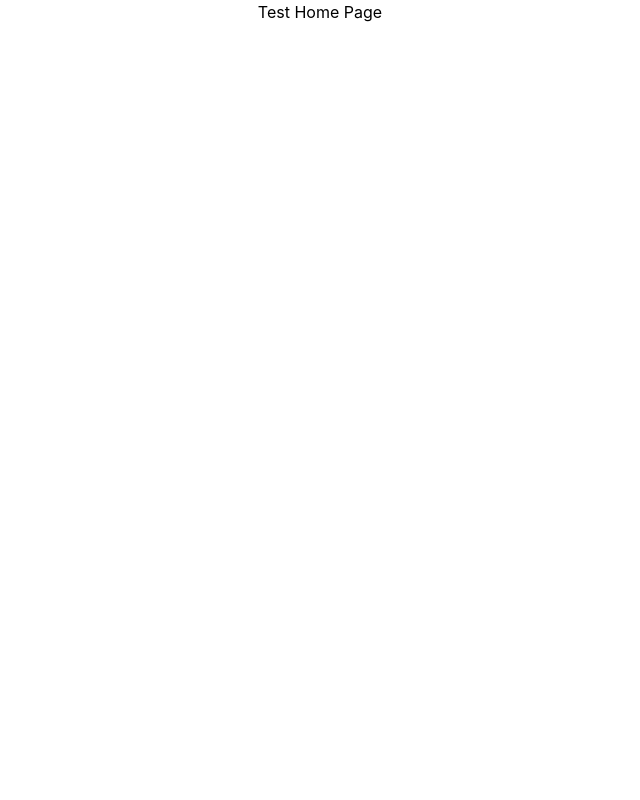
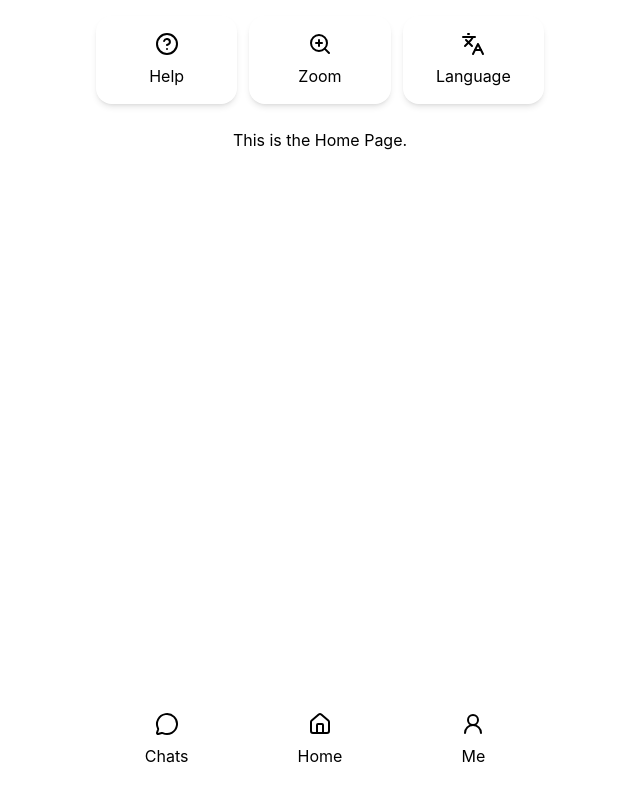
Before and after one commit to FauxCrow/KakiCorner, a React (Create React App) app: page /#/ in a window 1280 px wide. Shown: the whole page, without its empty margins (320-960 px from the left). Built offline with nearby package versions, Linux system fonts and the light colour scheme.

Commit message:
feat: Header and Footer Bars with Navigation

```diff
--- a/package.json
+++ b/package.json
@@ -8,10 +8,13 @@
     "@testing-library/jest-dom": "^6.9.1",
     "@testing-library/react": "^16.3.3",
     "@testing-library/user-event": "^13.5.0",
+    "clsx": "^2.1.1",
+    "lucide-react": "^1.59.0",
     "react": "^19.3.0",
     "react-dom": "^19.3.0",
     "react-router-dom": "^7.18.4",
     "react-scripts": "5.0.1",
+    "tailwind-merge": "^3.7.0",
     "web-vitals": "^2.1.4"
   },
   "scripts": {
--- a/src/components/AccessibilityBar.js
+++ b/src/components/AccessibilityBar.js
@@ -0,0 +1,21 @@
+import React from 'react';
+import { CircleQuestionMark, ZoomIn, ZoomOut, Languages } from 'lucide-react';
+import AccessibilityButton from './AccessibilityButton';
+
+// TODO: function to show tutorial overlay
+// TODO: function to swap between zoom in and zoom out
+// TODO: function to change language
+
+export default function AccessibilityBar() {
+    return (
+        <header className="fixed top-0 left-0 w-full p-4 z-50">
+            <div className="max-w-md mx-auto w-full">
+                <div className="grid grid-cols-3 gap-3 w-full">
+                    <AccessibilityButton icon={CircleQuestionMark} title='Help' onClick={() => alert('Help!')} />
+                    <AccessibilityButton icon={ZoomIn} title='Zoom' onClick={() => alert('Zoom In!')} />
+                    <AccessibilityButton icon={Languages} title='Language' onClick={() => alert('Change Language!')} />
+                </div>
+            </div>
+        </header>
+    );
+}
--- a/src/components/AccessibilityButton.js
+++ b/src/components/AccessibilityButton.js
@@ -0,0 +1,19 @@
+import React from 'react';
+
+export default function AccessibilityButton({
+    icon: Icon,
+    title = "",
+    iconSize = 24,
+    ...props
+}) {
+
+    return (
+        <button
+            className="w-full p-4 mx-auto rounded-2xl shadow-md text-center flex flex-col flex-1 sm:flex-none gap-y-2 items-center justify-center hover:scale-105 transition"
+            {...props}
+        >
+            {Icon && <Icon size={iconSize} className="shrink-0" />}
+            {title}
+        </button>
+    );
+}
--- a/src/components/NavigationBar.js
+++ b/src/components/NavigationBar.js
@@ -0,0 +1,20 @@
+import React from 'react';
+import { useNavigate } from 'react-router-dom';
+import { MessageCircle, House, UserRound } from 'lucide-react';
+import NavButton from '../components/NavigationButton';
+
+export default function NavBar() {
+    const navigate = useNavigate();
+
+    return (
+        <footer className="fixed bottom-0 left-0 w-full p-4 z-50">
+            <div className="max-w-md mx-auto w-full">
+                <div className="grid grid-cols-3 gap-3 w-full">
+                    <NavButton icon={MessageCircle} title='Chats' onClick={() => navigate("/messages")} />
+                    <NavButton icon={House} title='Home' onClick={() => navigate("/")} />
+                    <NavButton icon={UserRound} title='Me' onClick={() => navigate("/profile")} />
+                </div>
+            </div>
+        </footer>
+    );
+}
--- a/src/components/NavigationButton.js
+++ b/src/components/NavigationButton.js
@@ -0,0 +1,19 @@
+import React from 'react';
+
+export default function NavButton({
+    icon: Icon,
+    title = "",
+    iconSize = 24,
+    ...props
+}) {
+
+    return (
+        <button
+            className="w-full p-4 mx-auto text-center flex flex-col flex-1 sm:flex-none gap-y-2 items-center justify-center hover:scale-105 transition"
+            {...props}
+        >
+            {Icon && <Icon size={iconSize} className="shrink-0" />}
+            {title}
+        </button>
+    );
+}
--- a/src/pages/Home.js
+++ b/src/pages/Home.js
@@ -1,4 +1,15 @@
+import AccessibilityBar from '../components/AccessibilityBar';
+import NavBar from '../components/NavigationBar';
+
 function Home() {
-  return <h1>Test Home Page</h1>;
+  return <div className="flex flex-col min-h-screen w-full">
+      <AccessibilityBar></AccessibilityBar>
+
+      <main className="flex-1 py-32 px-4">
+        <span>This is the Home Page.</span>
+      </main>
+
+      <NavBar></NavBar>
+    </div>;
 }
 export default Home;
--- a/src/pages/Messages.js
+++ b/src/pages/Messages.js
@@ -1,4 +1,15 @@
+import AccessibilityBar from '../components/AccessibilityBar';
+import NavBar from '../components/NavigationBar';
+
 function Messages() {
-  return <h1>Test Messages Page</h1>;
+  return <div className="flex flex-col min-h-screen w-full">
+    <AccessibilityBar></AccessibilityBar>
+
+    <main className="flex-1 py-32 px-4">
+      <span>This is the Messages Page.</span>
+    </main>
+
+    <NavBar></NavBar>
+  </div>;
 }
 export default Messages;
--- a/src/pages/Profile.js
+++ b/src/pages/Profile.js
@@ -1,4 +1,15 @@
+import AccessibilityBar from '../components/AccessibilityBar';
+import NavBar from '../components/NavigationBar';
+
 function Profile() {
-  return <h1>Test Profile Page</h1>;
+  return <div className="flex flex-col min-h-screen w-full">
+      <AccessibilityBar></AccessibilityBar>
+
+      <main className="flex-1 py-32 px-4">
+        <span>This is the Profile Page.</span>
+      </main>
+
+      <NavBar></NavBar>
+    </div>;
 }
 export default Profile;
```
Also changed, not shown: 1 other file (tests, documents, lock files or other folders).
